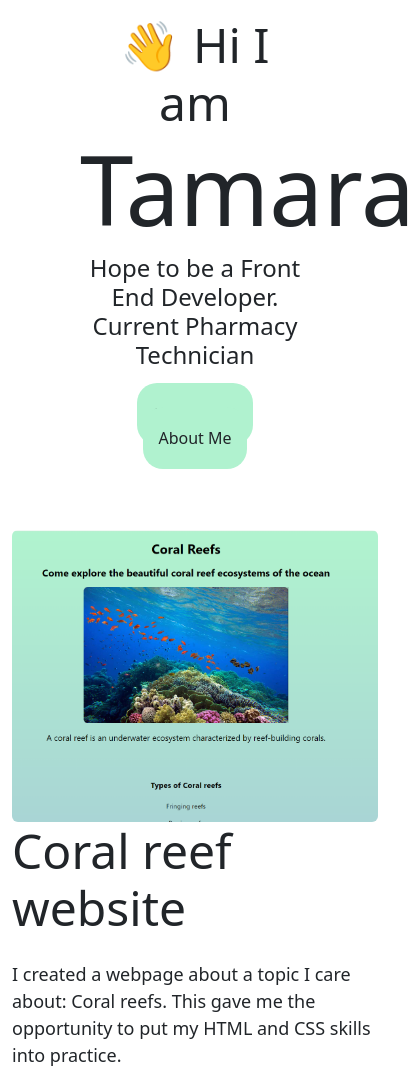
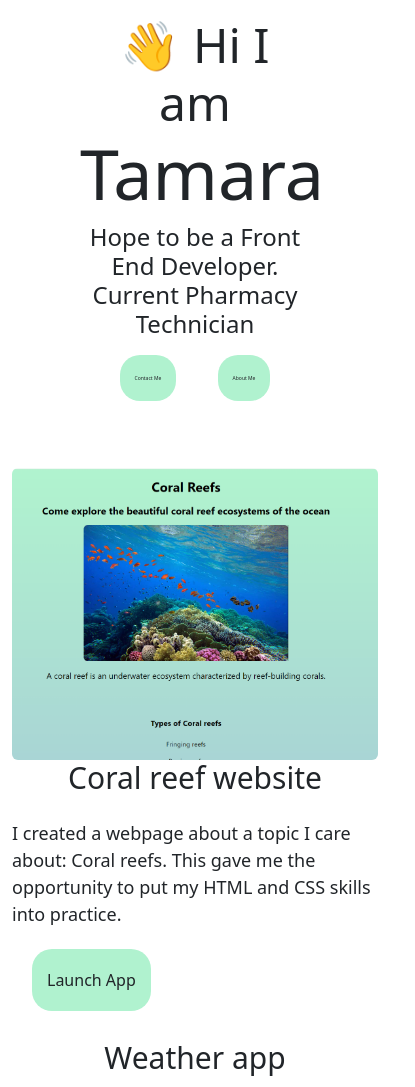
Before and after one commit to tamarajoseph17/Portfolio, a plain HTML site: page index.html in a window 390 px wide. Shown: the part 120-1207 px from the top of the page, 415 px wide, since content can reach past the window. Drawn offline with nearby package versions, Linux system fonts and the light colour scheme; a web font is replaced by a local one.

Commit message:
working making seo for mobile

```diff
--- a/index.html
+++ b/index.html
@@ -84,7 +84,7 @@
           <img src="images/coralreef.png" class="img-fluid rounded" />
         </div>
         <div class="col-md-6">
-          <h2>Coral reef website</h2>
+          <h2 class="title-pic">Coral reef website</h2>
           <br/>
           <p>
             I created a webpage about a topic I care about: Coral reefs. This
@@ -98,7 +98,7 @@
       </div>
       <div class="row mt-5">
         <div class="col-md-6">
-          <h2>Weather app</h2>
+          <h2 class="title-pic">Weather app</h2>
           <br/>
           <p>
             Creating the weather app was a challenge that helped me learn about
@@ -106,6 +106,7 @@
             this weather app.
           </p>
           <br/>
+
           <div class="primary-link">
             <a href="#">Launch App</a>
           </div>
--- a/src/style.css
+++ b/src/style.css
@@ -64,3 +64,21 @@ p{
   background: var(--primary-color);
   color: var(--secondary-color);
 }
+
+@media (max-width: 576px) {
+h1{
+    font-size: 70px;
+    text-align: center;
+}
+
+      .nav-link {
+    font-size: 5px;
+padding: 5px;}
+
+.title-pic{
+    text-align: center;
+    font-size: 30px;
+}
+
+
+      }
```
Also changed, not shown: about.html (+1 -1 lines).
